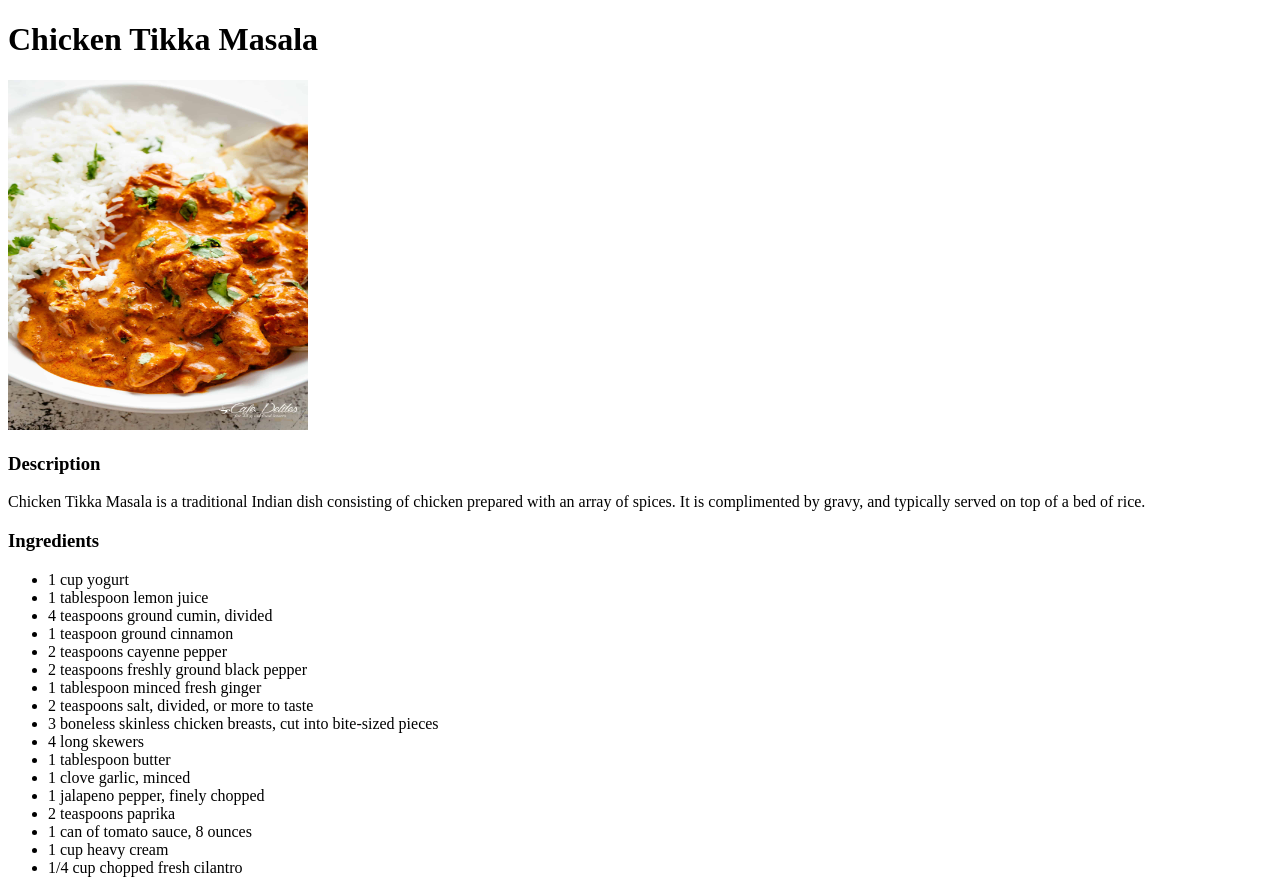
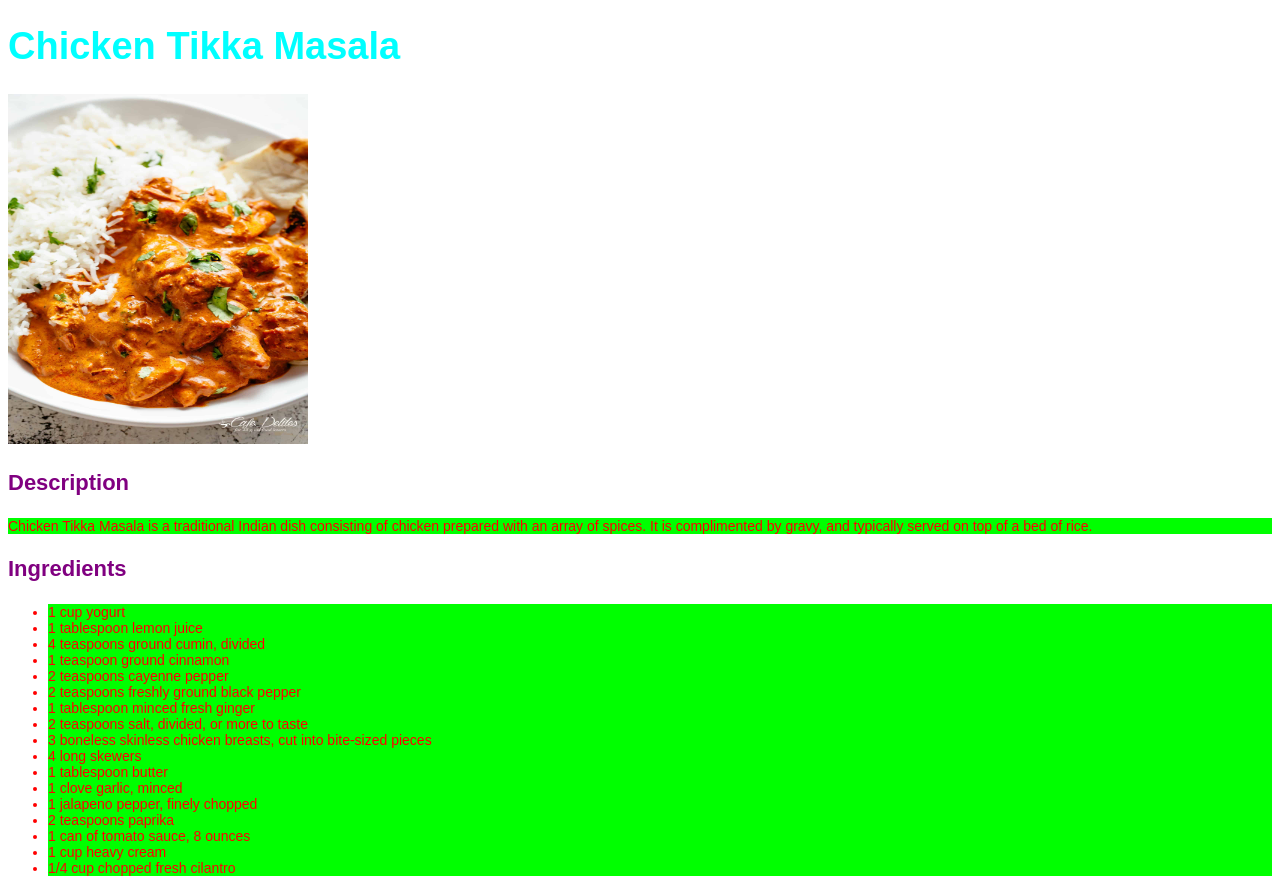
Before and after one commit to ACGiuliano/odin-recipes, a plain HTML site: page recipes/chicken-tikka-masala.html in a window 1280 px wide. Shown: the top 880 px of the page. Drawn offline with Linux system fonts and the light colour scheme.

Commit message:
Added stylesheets for all pages.

```diff
--- /dev/null
+++ b/index.css
@@ -0,0 +1,13 @@
+/* Styles */
+
+h1 {
+    color: cyan;
+    font-size: 38px;
+    font-family: Arial, Helvetica, sans-serif;
+}
+
+li {
+    color: lightgreen;
+    background-color: red;
+    font-family: Arial, Helvetica, sans-serif;
+}
--- a/recipes/chicken-tikka-masala.html
+++ b/recipes/chicken-tikka-masala.html
@@ -4,6 +4,7 @@
     <meta charset="UTF-8">
     <meta name="viewport" content="width=device-width, initial-scale=1.0">
     <title>Chicken Tikka Masala</title>
+    <link rel="stylesheet" href="recipes.css">
 </head>
 <body>
     <h1>Chicken Tikka Masala</h1>
--- /dev/null
+++ b/recipes/recipes.css
@@ -0,0 +1,20 @@
+/* Styles for recipes */
+
+h1 {
+    color: cyan;
+    font-size: 38px;
+    font-family: Arial, Helvetica, sans-serif;
+}
+
+h3 {
+    color: purple;
+    font-size: 22px;
+    font-family: Arial, Helvetica, sans-serif;
+}
+
+p, li {
+    color: red;
+    background-color: lime;
+    font-size: 14px;
+    font-family: Arial, Helvetica, sans-serif;
+}
```
Also changed, not shown: index.html (+1 -0 lines), recipes/choc-chip-cookies.html (+1 -0 lines), recipes/grilled-cheese.html (+1 -0 lines).
